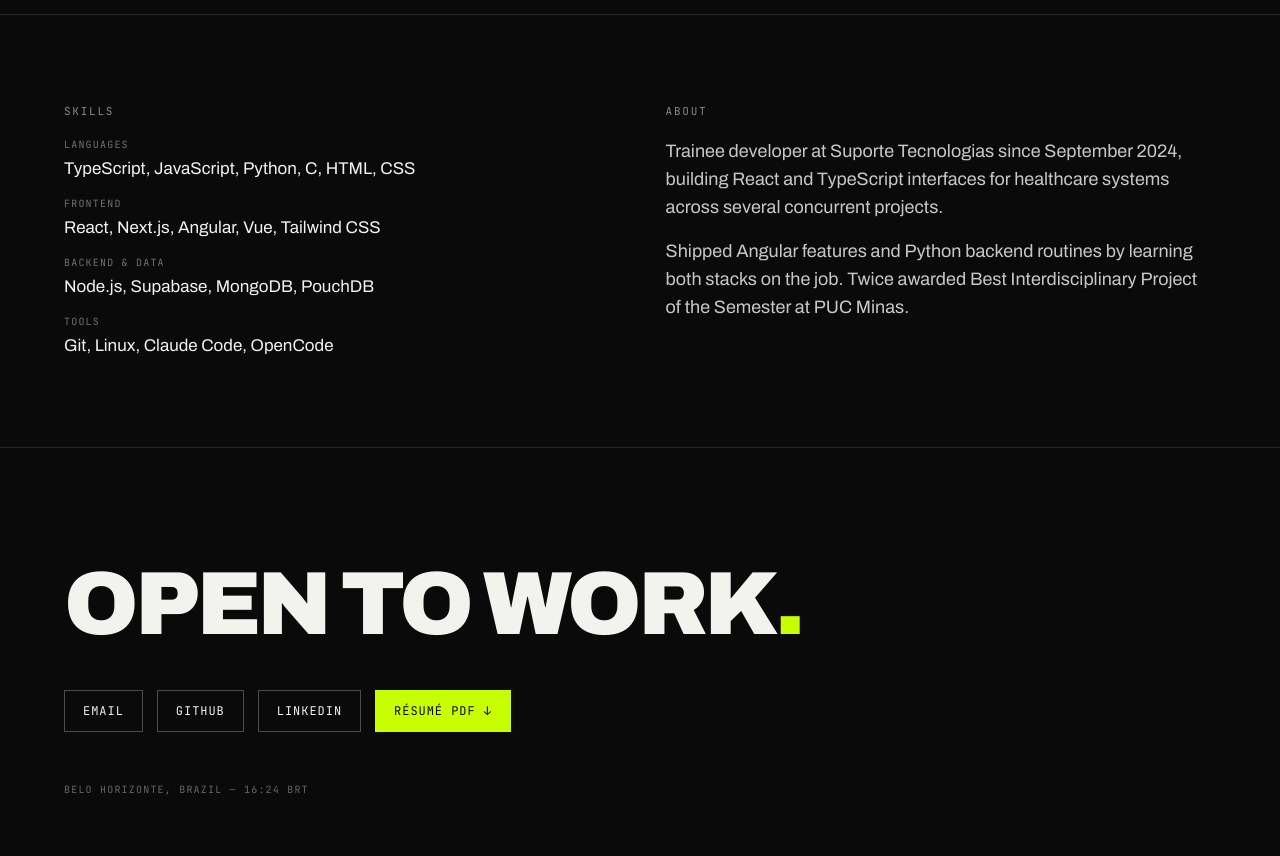
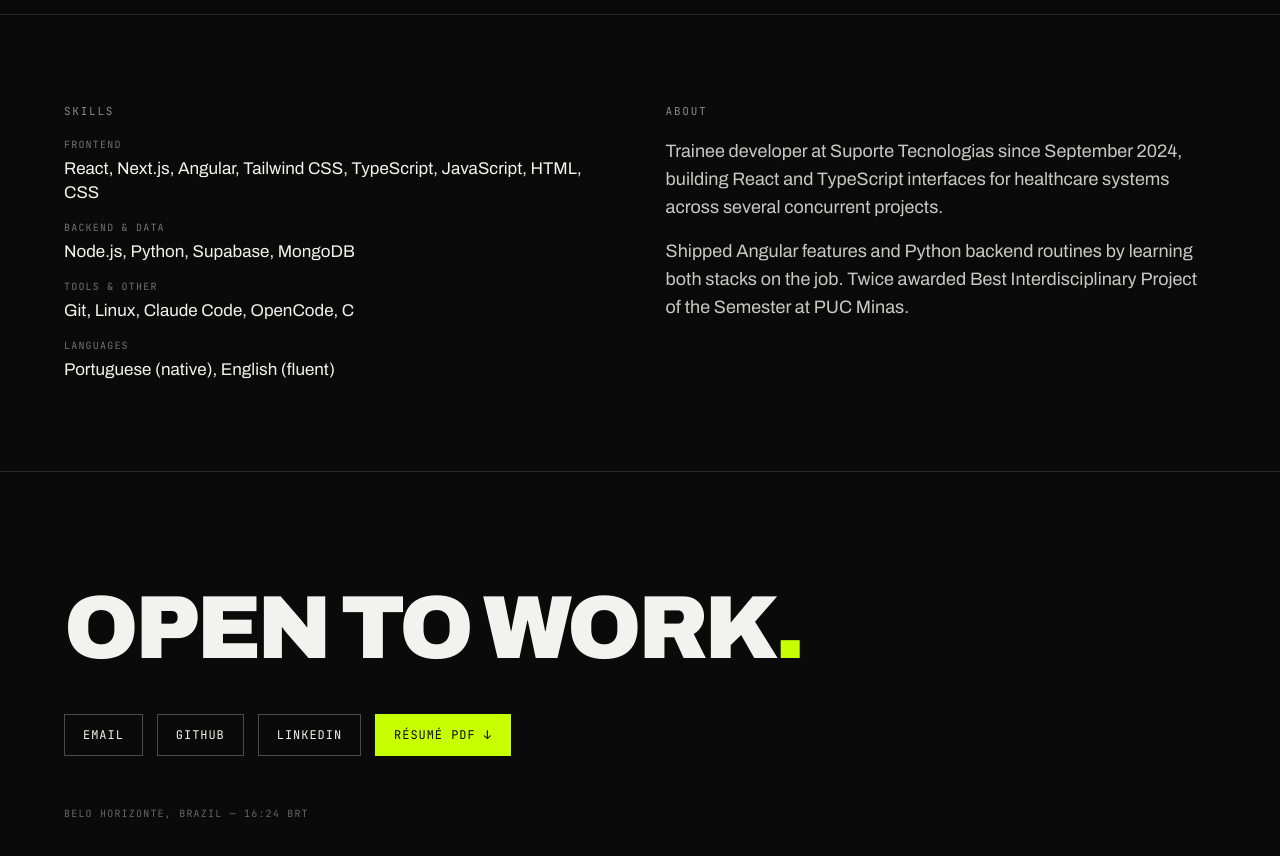
Before and after one commit to VitorLS0/portfolio, a React (Vite) app: page / in a window 1280 px wide. Shown: the part 1580-2436 px from the top of the page. Built offline with nearby package versions, Linux system fonts and the light colour scheme.

Commit message:
update skills

```diff
--- a/src/content.ts
+++ b/src/content.ts
@@ -209,15 +209,13 @@ export const copy: Record<Lang, Copy> = {
     skillsLabel: "Skills",
     skills: [
       {
-        label: "Languages",
-        value: "TypeScript, JavaScript, Python, C, HTML, CSS",
+        label: "Frontend",
+        value:
+          "React, Next.js, Angular, Tailwind CSS, TypeScript, JavaScript, HTML, CSS",
       },
-      {
-        label: "Frontend",
-        value: "React, Next.js, Angular, Vue, Tailwind CSS",
-      },
-      { label: "Backend & data", value: "Node.js, Supabase, MongoDB, PouchDB" },
-      { label: "Tools", value: "Git, Linux, Claude Code, OpenCode" },
+      { label: "Backend & Data", value: "Node.js, Python, Supabase, MongoDB" },
+      { label: "Tools & Other", value: "Git, Linux, Claude Code, OpenCode, C" },
+      { label: "Languages", value: "Portuguese (native), English (fluent)" },
     ],
     aboutLabel: "About",
     about: [
@@ -253,18 +251,19 @@ export const copy: Record<Lang, Copy> = {
     skillsLabel: "Competências",
     skills: [
       {
-        label: "Linguagens",
-        value: "TypeScript, JavaScript, Python, C, HTML, CSS",
-      },
-      {
         label: "Front-end",
-        value: "React, Next.js, Angular, Vue, Tailwind CSS",
+        value:
+          "React, Next.js, Angular, Tailwind CSS, TypeScript, JavaScript, HTML, CSS",
       },
       {
         label: "Back-end & dados",
-        value: "Node.js, Supabase, MongoDB, PouchDB",
+        value: "Node.js, Python, Supabase, MongoDB",
       },
-      { label: "Ferramentas", value: "Git, Linux, Claude Code, OpenCode" },
+      {
+        label: "Ferramentas & outros",
+        value: "Git, Linux, Claude Code, OpenCode, C",
+      },
+      { label: "Idiomas", value: "Português (nativo), Inglês (fluente)" },
     ],
     aboutLabel: "Sobre",
     about: [
```
